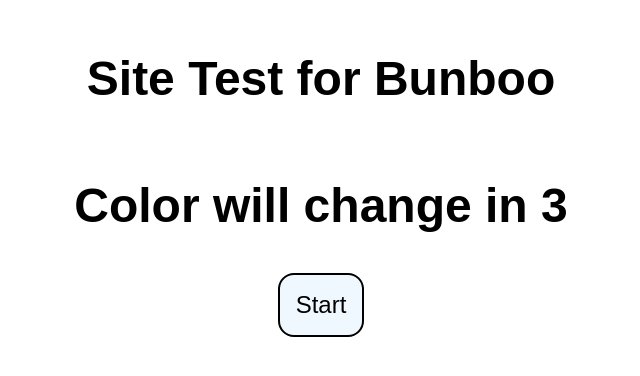
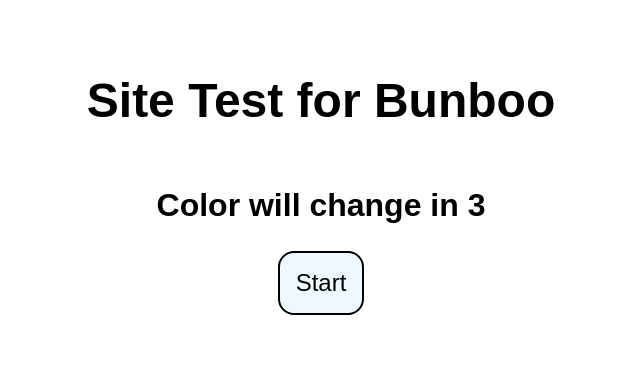
Before and after one commit to caylshiii/Bunboo, a plain HTML site: page index.html in a window 1280 px wide. Shown: the part 222-598 px from the top of the page, without its empty margins (319-959 px from the left). Drawn offline with Linux system fonts and the light colour scheme.

Commit message:
site test for bunboo

```diff
--- a/style.css
+++ b/style.css
@@ -2,6 +2,7 @@ body{
     margin: 0;
     padding: 0;
     font-family: Arial, Helvetica, sans-serif;
+    text-align: center;
 }
 
 .container{
@@ -12,8 +13,12 @@ body{
     height: 100vh;
 }
 
-h1, h2{
+h1{
     font-size: 3rem;
+}
+
+h2{
+    font-size: 2rem;
 }
 
 a{
```
